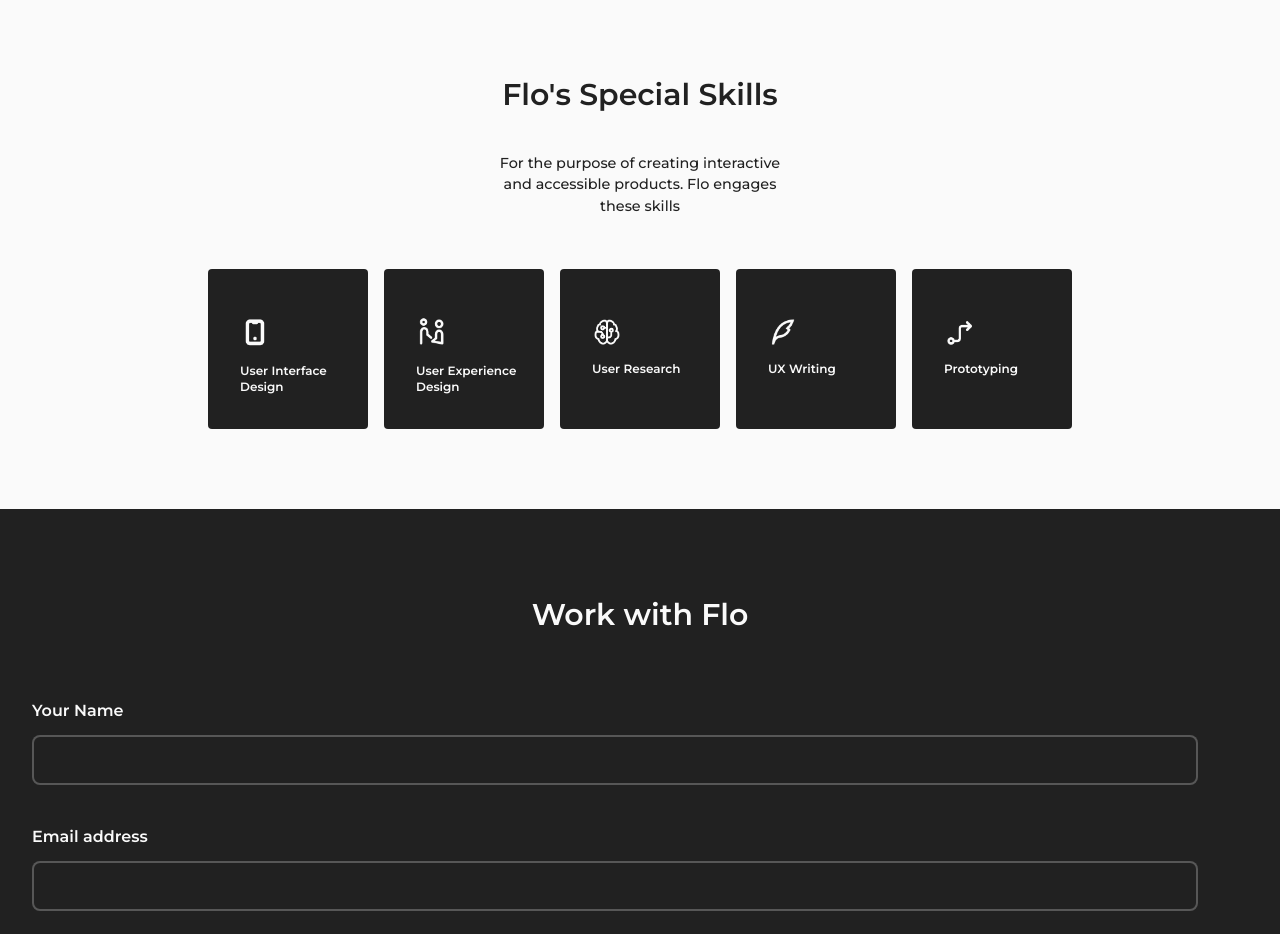
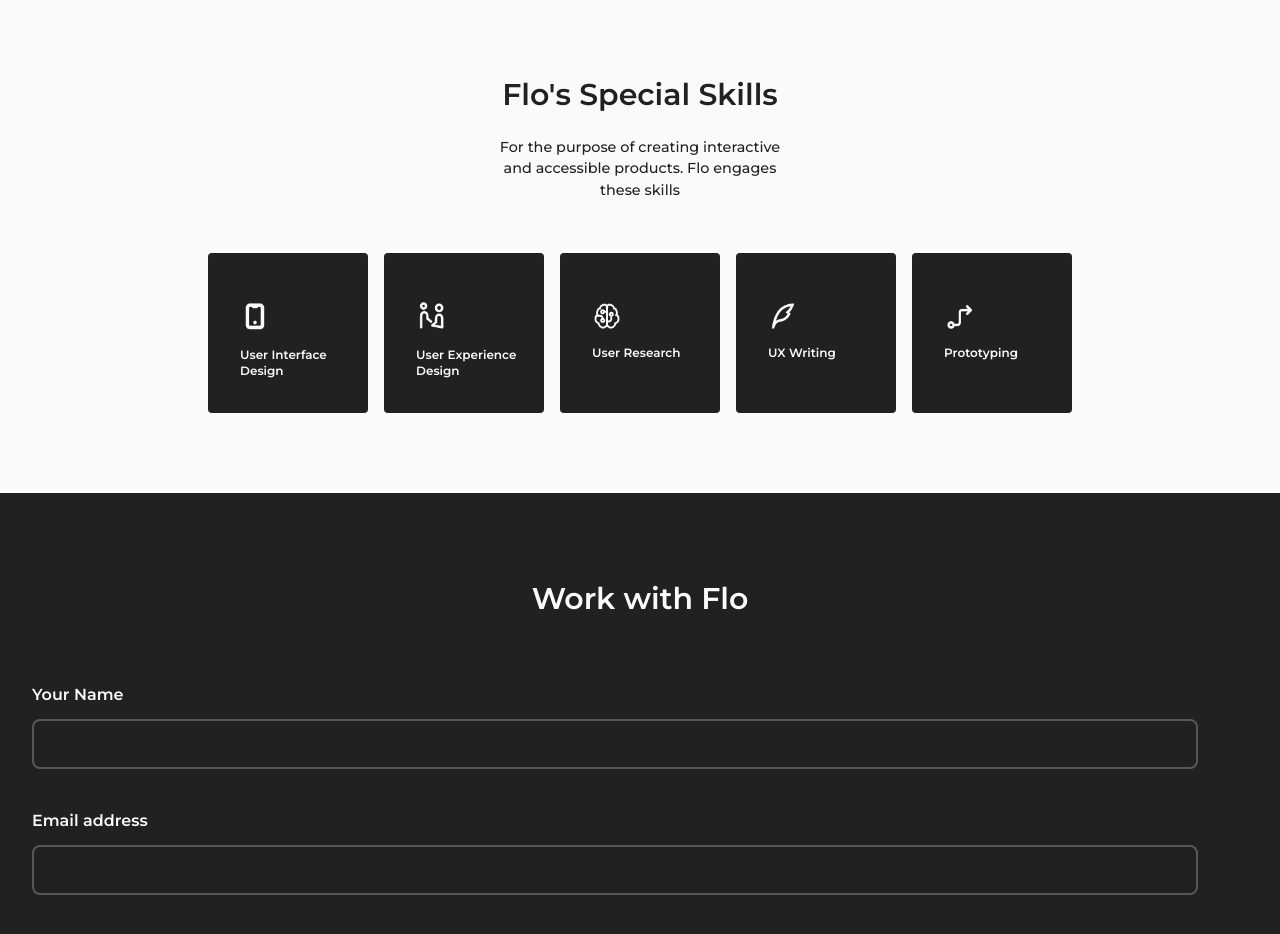
Before and after one commit to deelaurence/flo-react, a React (Vite) app: page / in a window 1280 px wide. Shown: the part 2100-3034 px from the top of the page. Built offline with nearby package versions, Linux system fonts and the light colour scheme.

Commit message:
third deployment

```diff
--- a/src/components/Skills.jsx
+++ b/src/components/Skills.jsx
@@ -11,7 +11,7 @@ const Skills = () => {
         <h3 className="text-3xl font-semibold text-center">Flo's Special Skills</h3>
       </div>
       <div>
-        <p className="font-medium text-[0.9rem] px-2 my-10 text-center">
+        <p className="font-medium text-[0.9rem] px-2 mb-10 mt-6 text-center">
           For the purpose of creating interactive <br />
           and accessible products. Flo engages <br />
           these skills
```
